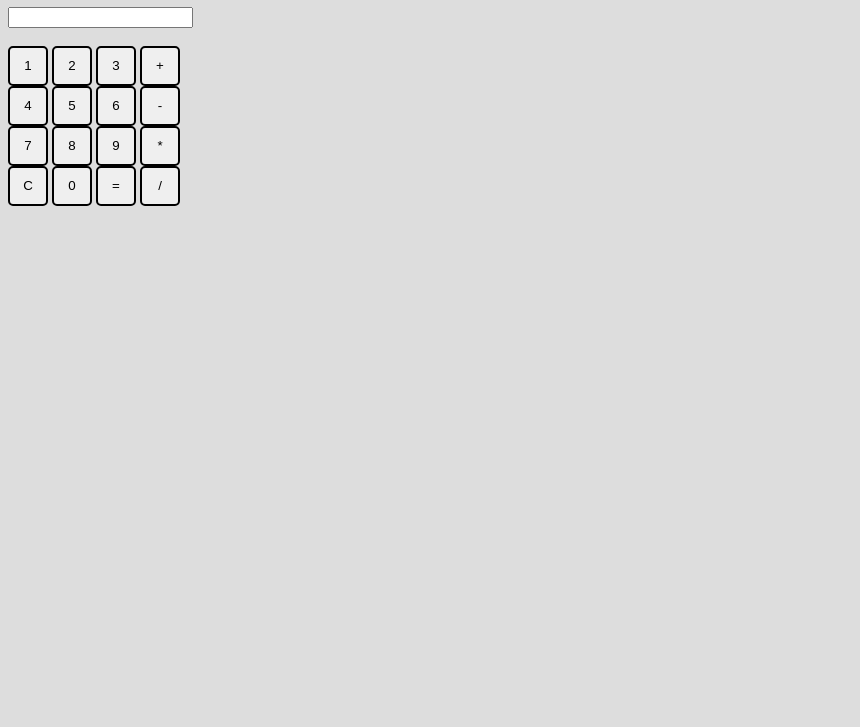
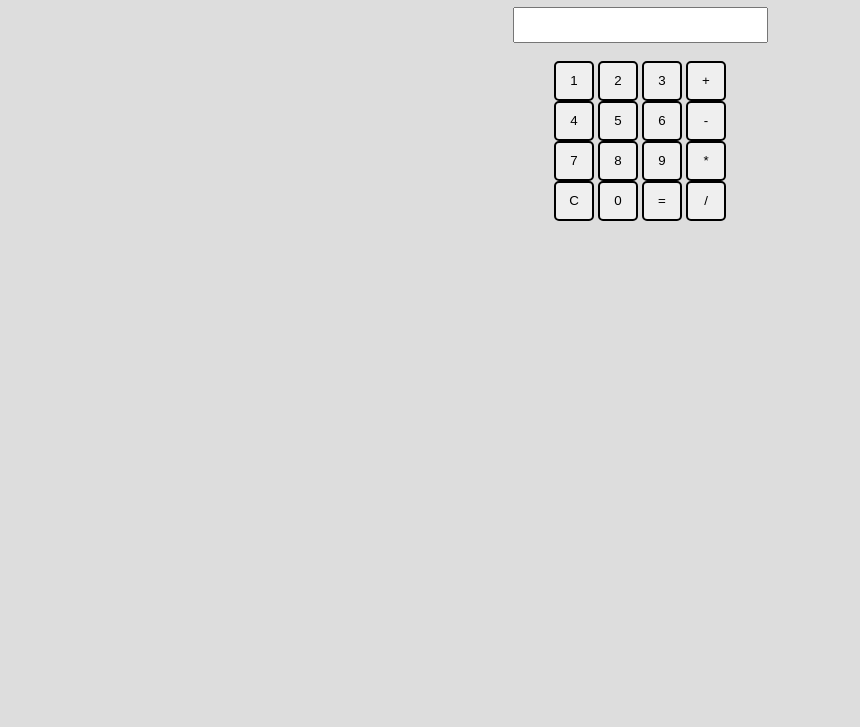
Before and after one commit to RussWard/calculator, a website: page src/index.html in a window 1280 px wide. Shown: the part 73-800 px from the top of the page, without its empty margins (0-860 px from the left). Drawn offline with Linux system fonts and the light colour scheme.

Commit message:
Align content to center

```diff
--- a/src/index.html
+++ b/src/index.html
@@ -7,8 +7,8 @@
   <body>
     <div>
       <h1>Caluculator Supreme!!!!</h1>
-      <form name="calculator">
-        <input type="text" name="display"/>
+      <form name="calculator" class="calculator">
+        <input type="text" name="display" class="display"/>
         <br></br>
         <div class="keyboard">
           <div class="row">
--- a/src/style.css
+++ b/src/style.css
@@ -1,5 +1,13 @@
 body {
   background-color:#ddd;
+}
+
+h1 {
+  text-align: center;
+}
+
+.calculator {
+  text-align: center;
 }
 
 .button {
@@ -11,11 +19,8 @@ body {
   text-align: center;
 }
 
-button {
-  display: inline-block;
-  border: solid 2px;
-  border-radius: 5px;
-  height: 40px;
-  width: 40px;
-  text-align: center;
+.display {
+  height: 30px;
+  width: auto;
+  font-size: 120%;
 }
```
